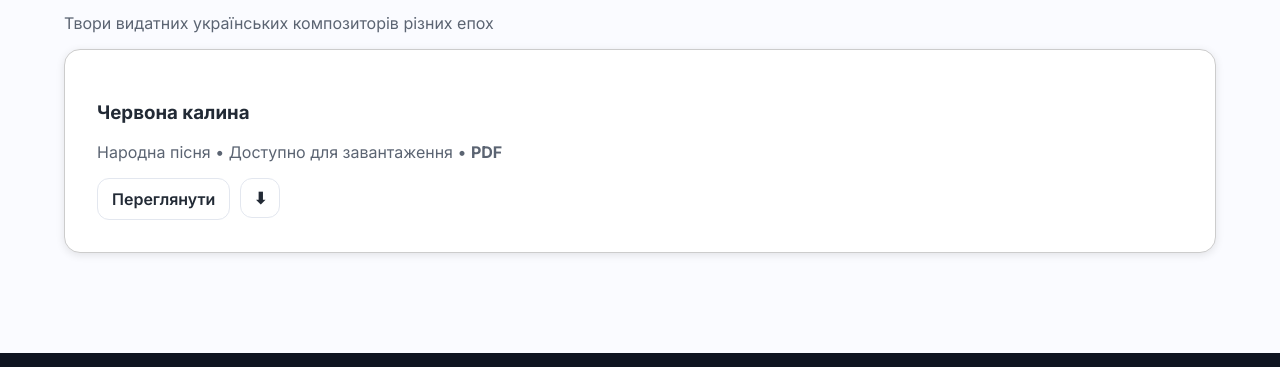
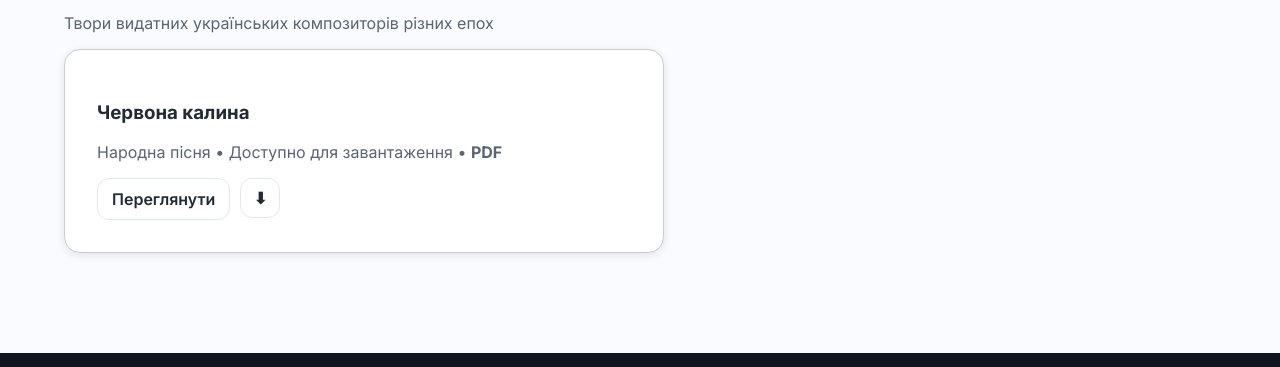
Before and after one commit to UkrChoralScores/UkrChoralScores.github.io, a plain HTML site: page authors.html in a window 1280 px wide. Shown: the part 165-532 px from the top of the page. Drawn offline with Linux system fonts and the light colour scheme.

Commit message:
Update styles.css

```diff
--- a/css/styles.css
+++ b/css/styles.css
@@ -217,7 +217,7 @@ a{color:inherit;text-decoration:none}
   gap: 16px;                  /* відстань між елементами всередині */
 
   width: 100%;                /* картка займає всю доступну ширину */
-  max-width: 1200px;           /* можна збільшити ширину */
+  max-width: 600px;           /* можна збільшити ширину */
   min-height: 150px;          /* мінімальна висота */
 
   background: #fff;           /* фон */
```
